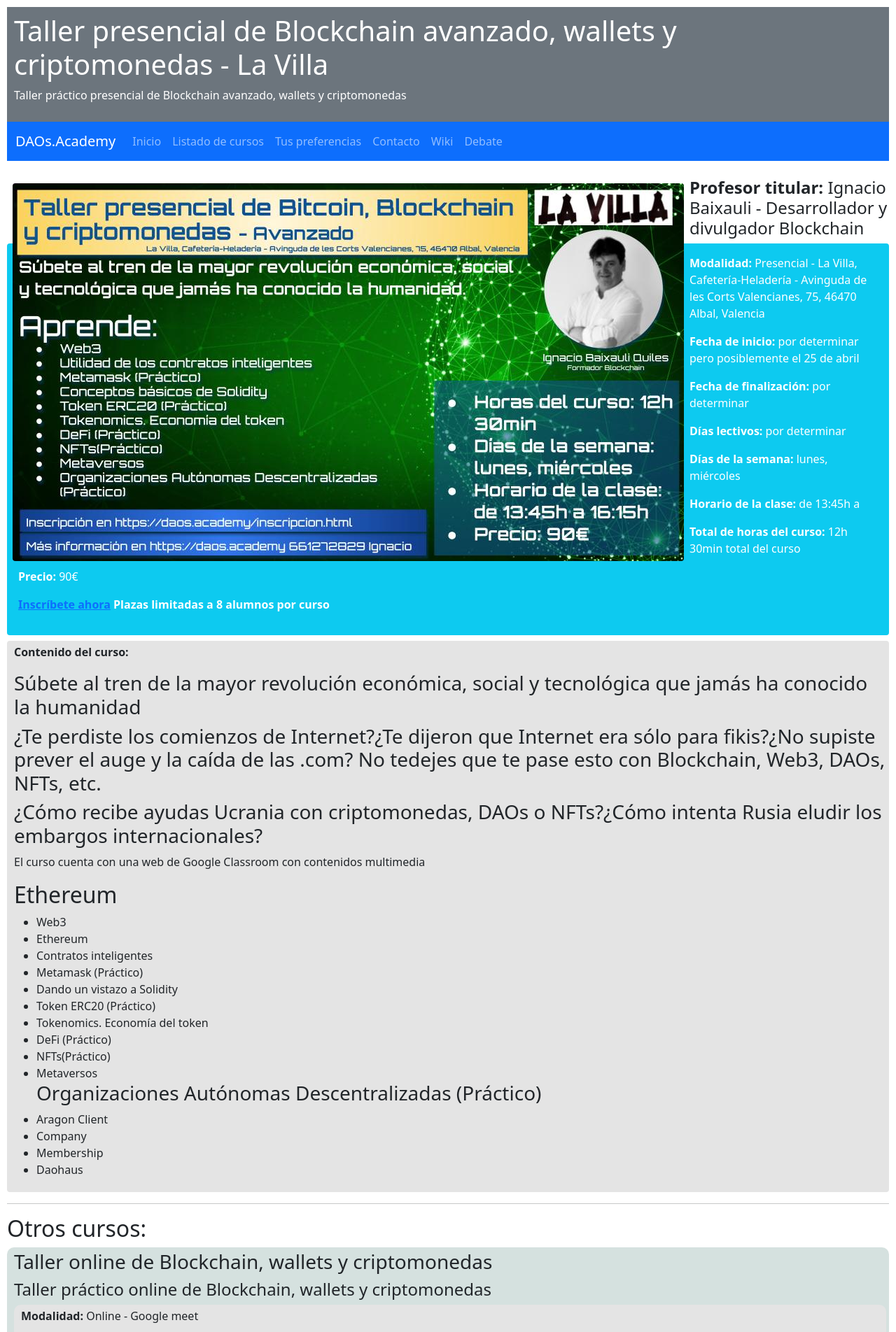
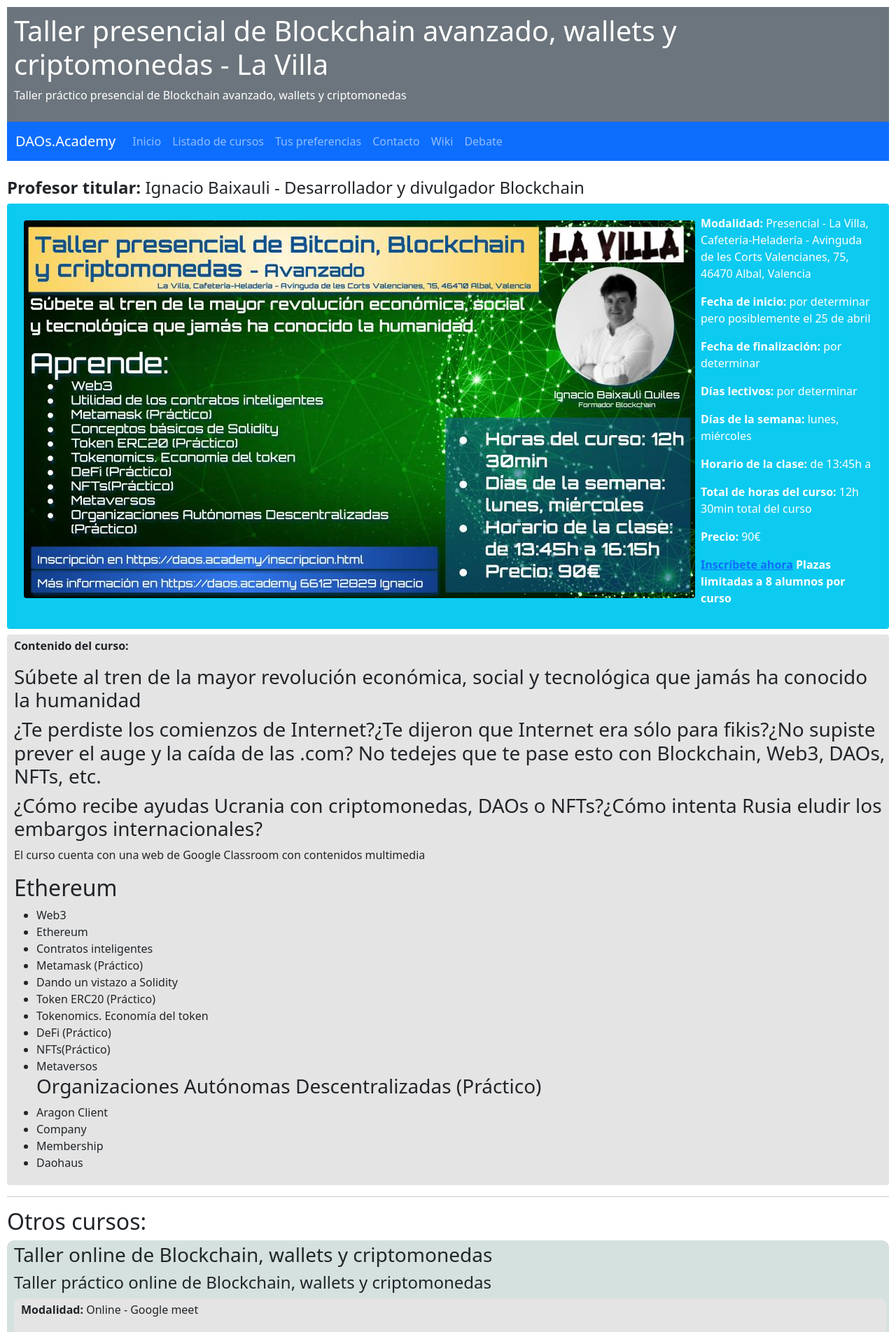
Before and after one commit to DAOsAcademy/DAOsAcademy, a Jekyll site: the page built from _cursos/lavillaavanzado.md, in a window 1280 px wide. Shown: the top 1904 px of the page at 70% size. Built offline with Jekyll 4.4.1, drawn with Linux system fonts in a browser that asks for light colours.

Commit message:
Update curso.html

```diff
--- a/_layouts/curso.html
+++ b/_layouts/curso.html
@@ -7,14 +7,13 @@
 </div>
 {% include menubsp.html %}
 <br/>
-{% if page.cartel and page.cartel != "" and page.cartel != nil %}
-  <div align="letf">
-    <img src="{{ page.cartel }}"  class="img-fluid rounded m-2" alt="{{ page.nombre }}" align="left">
-  </div>
-{% endif %}
     <h4><b>Profesor titular:</b> {{ page.profesortitular }}</a></h4>
     <div class="p-3 mb-2 bg-info text-white rounded">
-      <p><b>Modalidad:</b> {{ page.modalidad }}</p>
+      {% if page.cartel and page.cartel != "" and page.cartel != nil %}
+        <div align="letf">
+          <img src="{{ page.cartel }}"  class="img-fluid rounded m-2" alt="{{ page.nombre }}" align="left">
+        </div>
+      {% endif %}      <p><b>Modalidad:</b> {{ page.modalidad }}</p>
       <p><b>Fecha de inicio:</b> {{ page.fechainicio }}</p>
       <p><b>Fecha de finalización:</b> {{ page.fechafinal }}</p>
       <p><b>Días lectivos:</b> {{ page.dias }}</p>
```
